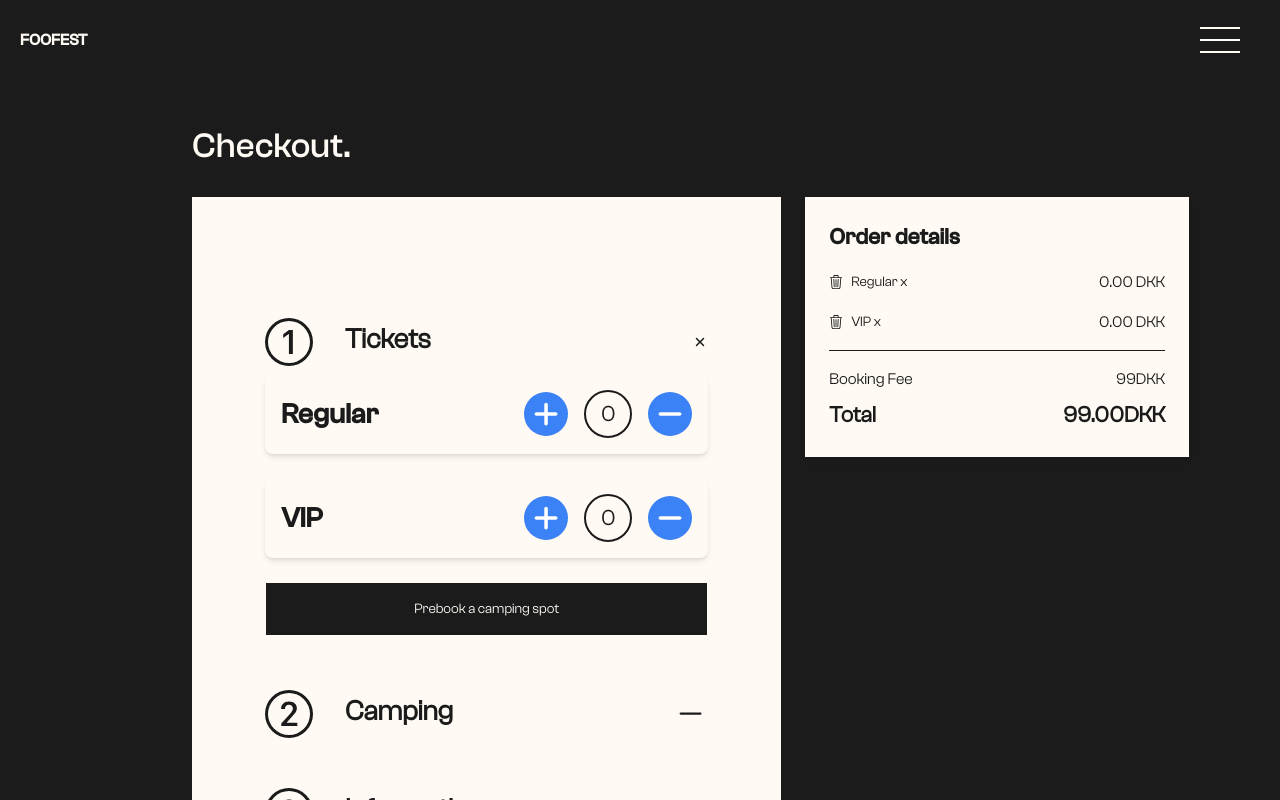
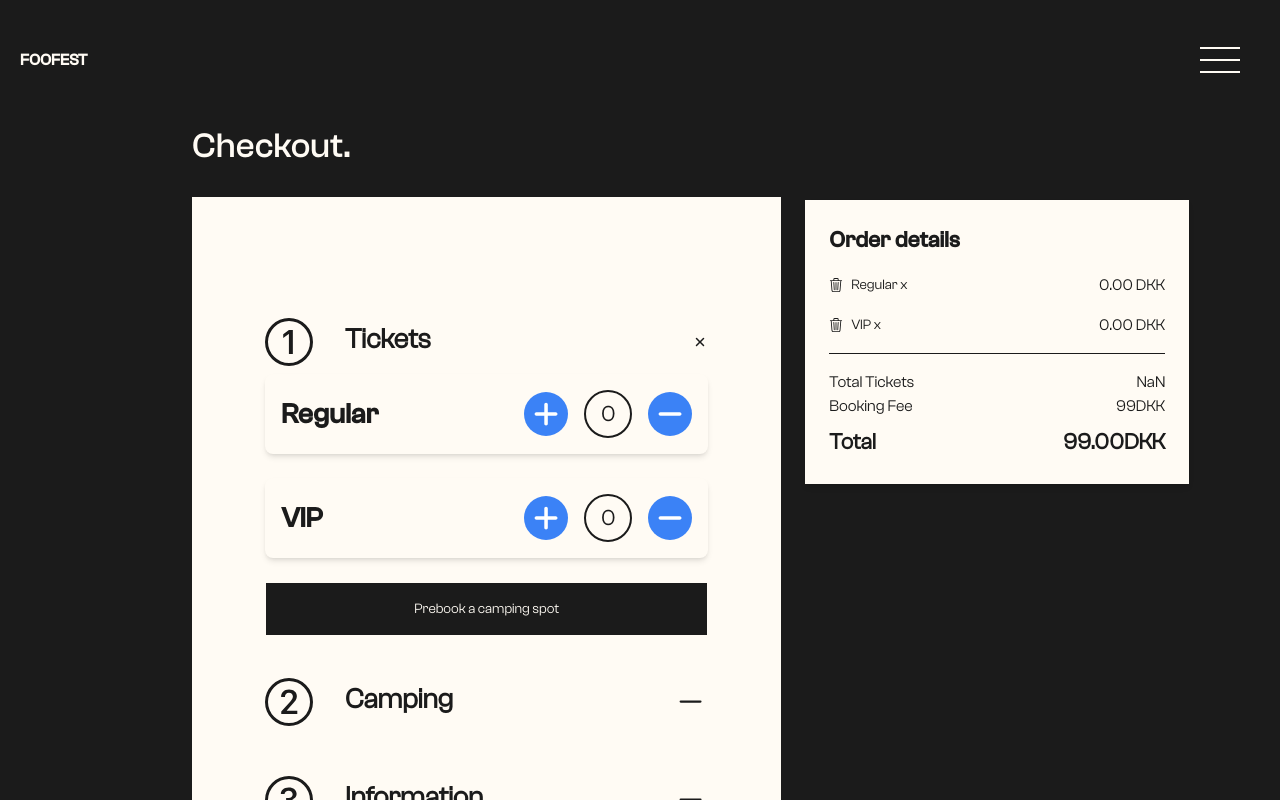
Before and after one commit to dare0002/dama_eksamen_24_25_2.0, a Next.js app: page /Booking in a window 1280 px wide. Shown: the top 800 px of the page. Built offline with nearby package versions, Linux system fonts and the light colour scheme; no server answers.

Commit message:
fixed camping - spots available w/tickets

```diff
--- a/src/app/Booking/components/AccordionItem.jsx
+++ b/src/app/Booking/components/AccordionItem.jsx
@@ -22,6 +22,10 @@ const AccordionItem = ({
   const handleUpdate = (updatedItem) => {
     onCartUpdate(updatedItem);
   };
+
+  const ticketAmount = cartItems.reduce((total, item) => {
+    return total + parseInt(item.count, 10);
+  }, 0);
 
   return (
     <div className="py-4 px-12 border">
@@ -74,11 +78,23 @@ const AccordionItem = ({
               ></ButtonPrebook>
             </>
           )}
-          {item === 2 && <Camping isOpen={isOpen} setIsOpen={setIsOpen} />}
+          {item === 2 && (
+            <Camping
+              isOpen={isOpen}
+              setIsOpen={setIsOpen}
+              cartItems={cartItems}
+            />
+          )}
           {/* {item === 2 && campingData && <Camping campingData= {campingData}/>} */}
-          {item === 3 && <Information />}
+          {item === 3 && (
+            <>
+              {Array.from({ length: ticketAmount }, (_, index) => (
+                <Information key={index} cartItems={cartItems} />
+              ))}
+            </>
+          )}
 
-          <p className="pb-3">{answer}</p>
+          {/* <p className="pb-3">{answer}</p> */}
         </section>
       )}
     </div>
--- a/src/app/Booking/components/Camping.jsx
+++ b/src/app/Booking/components/Camping.jsx
@@ -1,35 +1,49 @@
 "use client";
 
 import { useState, useEffect } from "react";
-import { getAvailableSpots, reserveSpot, fulfillReservation } from "@/lib/apiforms";
+import {
+  getAvailableSpots,
+  reserveSpot,
+  fulfillReservation,
+} from "@/lib/apiforms";
 import ButtonReserveCam from "./ButtonReserveCam";
 
-const Camping = ({isOpen, setIsOpen}) => {
+const Camping = ({ isOpen, setIsOpen, cartItems }) => {
   const [campingData, setCampingData] = useState([]);
-    const [selectedArea, setSelectedArea] = useState ("");
+  const [selectedArea, setSelectedArea] = useState("");
 
+  console.log("selectedarea", selectedArea);
   const [reservationId, setReservationId] = useState();
   const [message, setMessage] = useState("");
 
   const [timer, setTimer] = useState(0);
   const [timerActive, setTimerActive] = useState(false);
 
+  //   const generateRandomId = cartItems.map((item) => ({
+  //     ...item,
+  //     id: item.id || crypto.randomUUID(),
+  //   }));
+
+  //   useEffect(() => {
+  //     const calculateTicketAmount = () => {
+  //       const ticketTotal = cartItems.reduce((sum, item) => sum+ item.price * item.count, 0)
+  //       console.log(ticketTotal);
+  //       setTotalPrice(itemsTotal + bookingFee);
+  //     };
+  //     calculateTicketAmount();
+  //   }, [cartItems]);
+
+  const ticketAmount = cartItems.reduce((total, item) => {
+    return total + parseInt(item.count, 10);
+  }, 0);
+
   useEffect(() => {
     const fetchCampingData = async () => {
-            getAvailableSpots()
-            .then((spots) => setCampingData(spots))
-            .catch((error) => {
-                console.error("Error can not fetch camping data", error);
-                setMessage("Failed to fetch camping spots");
-            });
+      getAvailableSpots().then((spots) => setCampingData(spots));
     };
 
     fetchCampingData();
   }, []);
-
-
-
-
 
   // TIMER
 
@@ -38,8 +52,7 @@ const Camping = ({isOpen, setIsOpen}) => {
 
     if (timerActive && timer > 0) {
       interval = setInterval(() => {
-
-                setTimer((prevTimer) =>{
+        setTimer((prevTimer) => {
           const newTimer = prevTimer - 1;
           console.log("Updated Timer:", newTimer);
           return newTimer;
@@ -52,20 +65,15 @@ const Camping = ({isOpen, setIsOpen}) => {
     return () => clearInterval(interval);
   }, [timerActive, timer]);
 
-
-
-
   const handleReservation = () => {
     if (!selectedArea) {
       setMessage("Please select an area");
       return;
     }
 
-
-
     // STARTER TIMER HER
 
-        reserveSpot(selectedArea,1)
+    reserveSpot(selectedArea, 1)
       .then((id) => {
         setReservationId(id);
         setMessage(`Reservation successful! Booking reference: ${id}`);
@@ -80,12 +88,10 @@ const Camping = ({isOpen, setIsOpen}) => {
   };
 
   const handleFulfill = () => {
-        if(!reservationId) {
+    if (!reservationId) {
       setMessage("No reservation to fulfill");
       return;
     }
-
-
 
     fulfillReservation(reservationId)
       .then(() => {
@@ -99,28 +105,15 @@ const Camping = ({isOpen, setIsOpen}) => {
       });
   };
 
-
-
-
-
-
   // CHATGPT TIMER
 
   const formatTime = (time) => {
     const minutes = Math.floor(time / 60);
     const seconds = time % 60;
-        return `${minutes < 10 ? "0" : ""}${minutes}:${seconds < 10 ? "0" : ""}${seconds}`;
+    return `${minutes < 10 ? "0" : ""}${minutes}:${
+      seconds < 10 ? "0" : ""
+    }${seconds}`;
   };
-
-
-
-
-
-
-
-
-
-
 
   return (
     <div className="max-w-2xl mx-auto p-6 bg-offwhite rounded-lg shadow-md">
@@ -132,13 +125,19 @@ const Camping = ({isOpen, setIsOpen}) => {
         </div>
       )}
 
-
       <ul className="mb-6 space-y-2">
-                {campingData.length > 0 ? (
-                    campingData.map((spot, index) => (
+        {campingData.length > 0
+          ? campingData
+              .sort((a, b) => a.available - b.available)
+              .map((spot, index) => (
+                //<li {spot.available > ticketAmount ? "bg-gray-70 " : "p-4 border rounded-lg bg-gray-50 text-gray-700 flex flex-col"}
                 <li
                   key={index}
-                        className="p-4 border rounded-lg bg-gray-50 text-gray-700 flex flex-col"
+                  className={
+                    spot.available < ticketAmount
+                      ? "bg-red-500/25 p-4 border rounded-lg flex flex-col"
+                      : "bg-green-500/25 p-4 border rounded-lg flex flex-col"
+                  }
                 >
                   <strong className="text-lg font-medium text-gray-800">
                     {spot.area}
@@ -147,20 +146,23 @@ const Camping = ({isOpen, setIsOpen}) => {
                   <span>Available Spots: {spot.available} </span>
                 </li>
               ))
-                ) : (
-                    <li className="text-gray-500">No camping spots Available</li>
-                )}
+          : ""}
       </ul>
+
       <div className="mb-6">
-                <h4 className="text-lg font-semibold text-gray-800 mb-4">Select Area</h4>
+        <h4 className="text-lg font-semibold text-gray-800 mb-4">
+          Select Area
+        </h4>
         <div className="space-y-2">
-                    {campingData.map((spot, index) => (
+          {campingData
+            .filter((spot) => spot.available > ticketAmount)
+            .sort((a, b) => a.available - b.available)
+            .map((spot, index) => (
               <label
-
                 key={index}
                 className={`flex items-center p-3 border rounded-lg cursor-pointer ${
                   selectedArea === spot.area
-                            ?"bg-blue-100 border-blue-500"
+                    ? "bg-blue-100 border-blue-500"
                     : "bg-gray-50 border-gray-300"
                 }`}
               >
@@ -179,7 +181,10 @@ const Camping = ({isOpen, setIsOpen}) => {
       </div>
 
       <div>
-                <ButtonReserveCam isOpen={isOpen} setIsOpen={setIsOpen} handleReservation={handleReservation}
+        <ButtonReserveCam
+          isOpen={isOpen}
+          setIsOpen={setIsOpen}
+          handleReservation={handleReservation}
           // onClick= {handleReservation}
           className="w-full py-2 px-4 bg-blue-500 text-offwhite font-semibold rounded-lg shadow-md hover:bg-blue-600 focus:outline-none focus:ring-2 focus:ring-blue-400"
         >
@@ -202,7 +207,6 @@ const Camping = ({isOpen, setIsOpen}) => {
   );
 };
 
-
 export default Camping;
 
 // Visa campingområden baserat på JSON data
--- a/src/app/Booking/components/OrderDetails.jsx
+++ b/src/app/Booking/components/OrderDetails.jsx
@@ -2,7 +2,6 @@
 
 import { useState, useEffect } from "react";
 import { BsTrash3 } from "react-icons/bs";
-
 
 const OrderDetails = ({ cartItems, onUpdate }) => {
   const [totalPrice, setTotalPrice] = useState(0);
@@ -14,34 +13,51 @@ const OrderDetails = ({ cartItems, onUpdate }) => {
   }));
 
   const handleRemoveItem = (id) => {
-        const updatedCartItems = cartItems.filter(item => item.id !== id);
+    const updatedCartItems = cartItems.filter((item) => item.id !== id);
     onUpdate(updatedCartItems);
   };
 
   useEffect(() => {
     const calculateTotal = () => {
-            const itemsTotal = cartItems.reduce((sum, item) => sum+ item.price * item.count, 0);
+      const itemsTotal = cartItems.reduce(
+        (sum, item) => sum + item.price * item.count,
+        0
+      );
       setTotalPrice(itemsTotal + bookingFee);
     };
     calculateTotal();
-    },[cartItems]);
+  }, [cartItems]);
 
+  const ticketAmount = cartItems.reduce((total, item) => {
+    return total + parseInt(item.count, 10);
+  }, 0);
 
   return (
     <div className="bg-offwhite bg-gray-100 p-6 shadow-md w-96">
       <h4 className="text-lg text-black font-semibold mb-4">Order details</h4>
       <div className="space-y-4">
         {cartItems.map((item) => (
-                    <div key={item.id} className="flex justify-between items-center text-black">
+          <div
+            key={item.id}
+            className="flex justify-between items-center text-black"
+          >
             <span className="text-sm flex items-center gap-2">
-                            <BsTrash3 onClick={() => handleRemoveItem(item.id)} className="cursor-pointer"
+              <BsTrash3
+                onClick={() => handleRemoveItem(item.id)}
+                className="cursor-pointer"
               />
               {item.title} x {item.count}
             </span>
-                        <span className="font-medium">{(item.price * item.count).toFixed(2)} DKK</span>
+            <span className="font-medium">
+              {(item.price * item.count).toFixed(2)} DKK
+            </span>
           </div>
         ))}
         <div className="border-t pt-4 mt-4 text-black">
+          <div className="flex justify-between">
+            <span>Total Tickets</span>
+            <span>{ticketAmount}</span>
+          </div>
           <div className="flex justify-between">
             <span>Booking Fee</span>
             <span className="font-medium">{bookingFee}DKK</span>
@@ -52,9 +68,8 @@ const OrderDetails = ({ cartItems, onUpdate }) => {
           </div>
         </div>
       </div>
-
     </div>
   );
-}
+};
 
 export default OrderDetails;
--- a/src/app/Booking/page.js
+++ b/src/app/Booking/page.js
@@ -33,7 +33,7 @@ const Checkout = () => {
           <Accordion onCartUpdate={handleCartUpdate} cartItems={cartItems} />
         </div>
         <div className="md:col-span-1 lg:col-span-1 md:relative">
-          <div className="md:sticky top-6">
+          <div className="md:sticky top-1/4">
             <OrderDetails cartItems={cartItems} />
           </div>
         </div>
--- a/src/components/Header.jsx
+++ b/src/components/Header.jsx
@@ -7,7 +7,7 @@ const Header = () => {
   const [active, setActive] = useState(false);
 
   return (
-    <header className="sticky top-10 -translate-y-1/2 bg-black flex place-content-between place-items-center p-5 z-50">
+    <header className="sticky top-0 bg-black flex place-content-between place-items-center p-5 z-50">
       <Link href="/">
         <h2 className="font-bold text"> FOOFEST </h2>
       </Link>
```
Also changed, not shown: src/app/Booking/components/Information.jsx (+62 -28 lines). Lines whose indentation alone changed are shown as unchanged.
